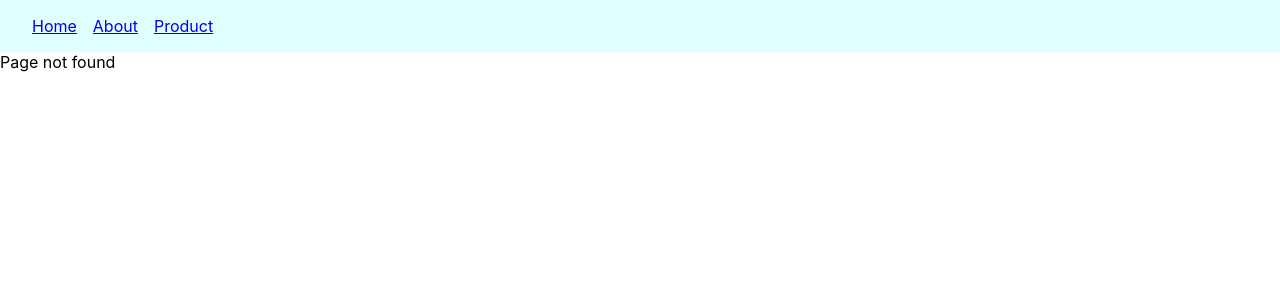
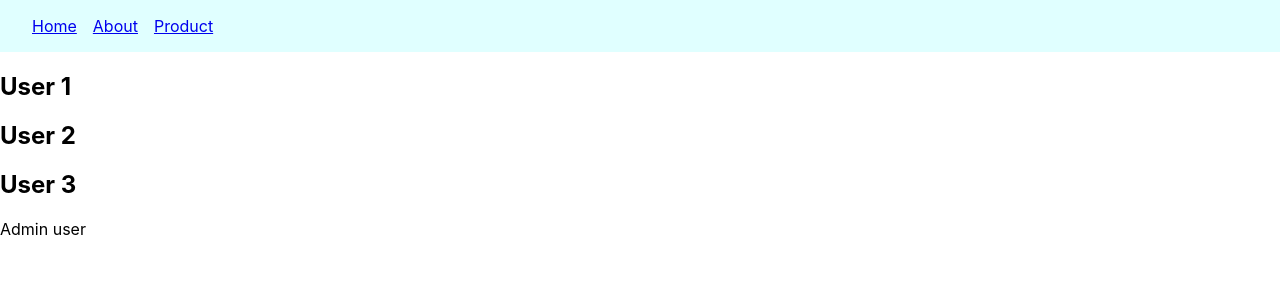
Before and after one commit to pradeep2165/react-router, a React (Create React App) app: page /users/admin in a window 1280 px wide. Before the commit this address had no page. Shown: the top 300 px of the page. Built offline with nearby package versions, Linux system fonts and the light colour scheme.

Commit message:
Dynamic route and nested dynamic route implemented

```diff
--- a/src/App.js
+++ b/src/App.js
@@ -8,6 +8,9 @@
 import Product from "./components/Product";
 import Feature from "./components/Feature";
 import New from "./components/New";
+import Users from "./components/Users";
+import UserDetails from "./components/UserDetails";
+import Admin from "./components/Admin";
 
 function App() {
   return (
@@ -23,6 +26,10 @@
           <Route path="feature" element={<Feature />} />
           <Route path="new" element={<New />} />
         </Route>
+        <Route path="users" element={<Users />}>
+          <Route path=":userId" element={<UserDetails />} />
+          <Route path="admin" element={<Admin />} />
+        </Route>
       </Routes>
     </>
   );
--- /dev/null
+++ b/src/components/Admin.js
@@ -0,0 +1,7 @@
+import React from "react";
+
+function Admin() {
+  return <div>Admin user</div>;
+}
+
+export default Admin;
--- /dev/null
+++ b/src/components/UserDetails.js
@@ -0,0 +1,7 @@
+import React from "react";
+
+function UserDetails() {
+  return <div>Details about user</div>;
+}
+
+export default UserDetails;
--- /dev/null
+++ b/src/components/Users.js
@@ -0,0 +1,17 @@
+import React from "react";
+import { Outlet } from "react-router-dom";
+
+function Users() {
+  return (
+    <>
+      <div>
+        <h2>User 1</h2>
+        <h2>User 2</h2>
+        <h2>User 3</h2>
+      </div>
+      <Outlet />
+    </>
+  );
+}
+
+export default Users;
```
